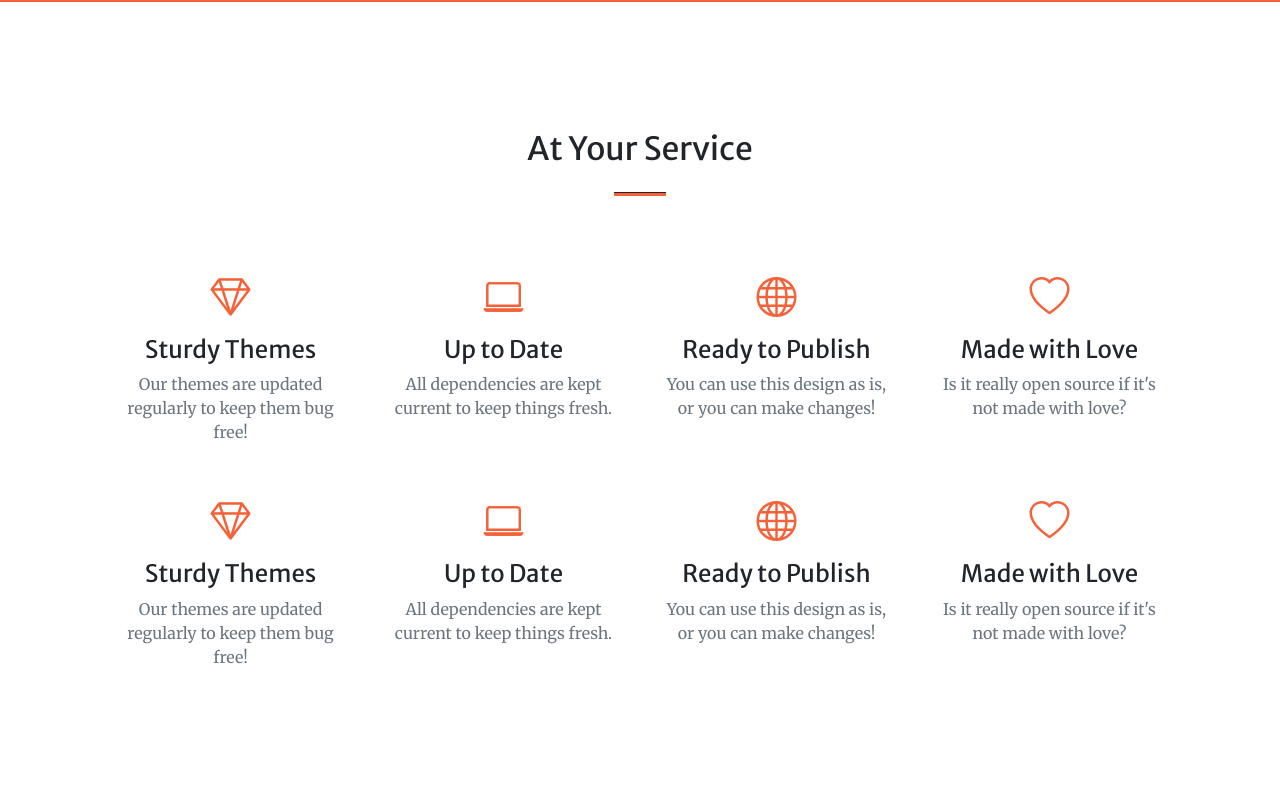
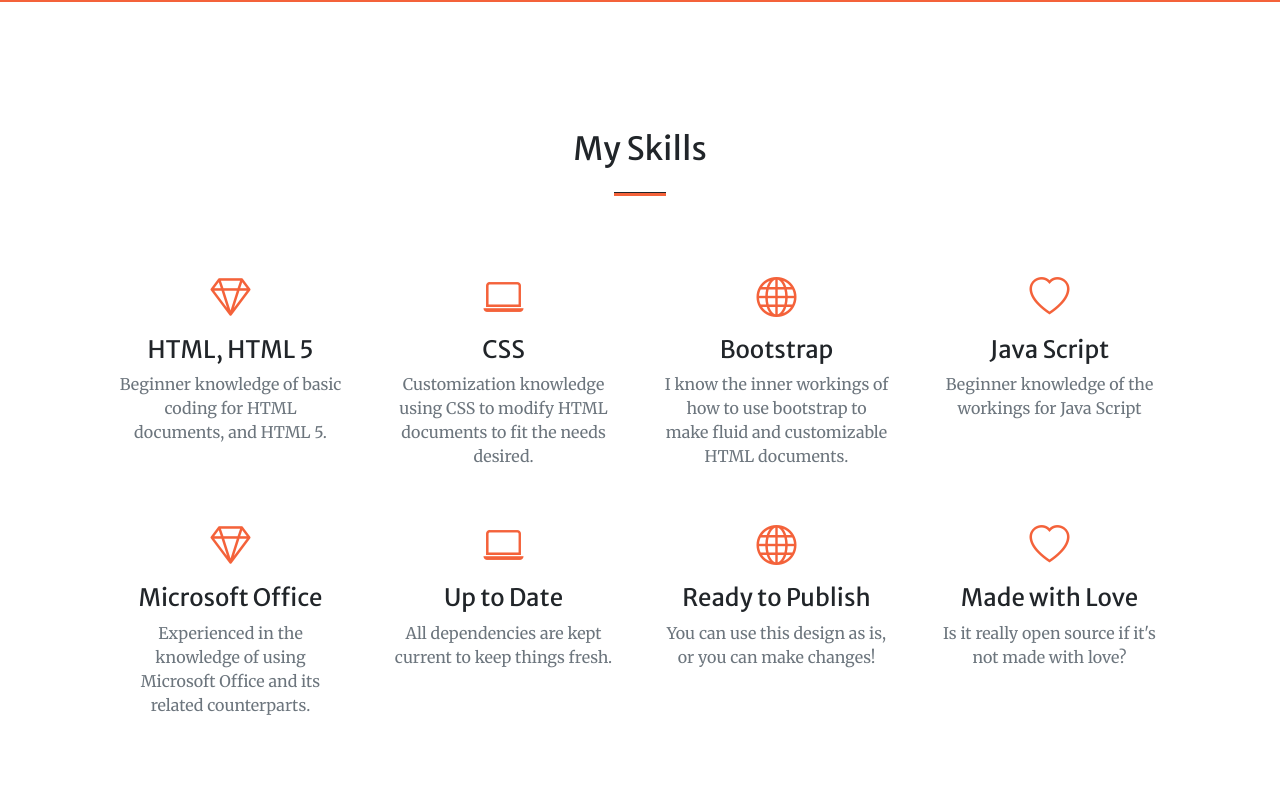
Before and after one commit to JSpivack2198/Portfolio, a plain HTML site: page index.html in a window 1280 px wide. Shown: the part 1300-2094 px from the top of the page. Drawn offline with nearby package versions, Linux system fonts and the light colour scheme; some packages are replaced by stand-ins of ours; a script that the page names is missing.

Commit message:
homework push

```diff
--- a/index.html
+++ b/index.html
@@ -17,6 +17,7 @@
         <link href="https://cdnjs.cloudflare.com/ajax/libs/SimpleLightbox/2.1.0/simpleLightbox.min.css" rel="stylesheet" />
         <!-- Core theme CSS (includes Bootstrap)-->
         <link href="css/styles.css" rel="stylesheet" />
+        <link rel="stylesheet" href="https://cdnjs.cloudflare.com/ajax/libs/font-awesome/6.4.0/css/all.min.css" integrity="sha512-iecdLmaskl7CVkqkXNQ/ZH/XLlvWZOJyj7Yy7tcenmpD1ypASozpmT/E0iPtmFIB46ZmdtAc9eNBvH0H/ZpiBw==" crossorigin="anonymous" referrerpolicy="no-referrer" />
     </head>
     <body id="page-top">
         <!-- Navigation-->
@@ -65,42 +66,42 @@
         <!-- Skills-->
         <section class="page-section" id="skills">
             <div class="container px-4 px-lg-5">
-                <h2 class="text-center mt-0">At Your Service</h2>
+                <h2 class="text-center mt-0">My Skills</h2>
                 <hr class="divider" />
                 <div class="row gx-4 gx-lg-5">
                     <div class="col-lg-3 col-md-6 text-center">
                         <div class="mt-5">
                             <div class="mb-2"><i class="bi-gem fs-1 text-primary"></i></div>
-                            <h3 class="h4 mb-2">Sturdy Themes</h3>
-                            <p class="text-muted mb-0">Our themes are updated regularly to keep them bug free!</p>
+                            <h3 class="h4 mb-2">HTML, HTML 5</h3>
+                            <p class="text-muted mb-0">Beginner knowledge of basic coding for HTML documents, and HTML 5.</p>
                         </div>
                     </div>
                     <div class="col-lg-3 col-md-6 text-center">
                         <div class="mt-5">
                             <div class="mb-2"><i class="bi-laptop fs-1 text-primary"></i></div>
-                            <h3 class="h4 mb-2">Up to Date</h3>
-                            <p class="text-muted mb-0">All dependencies are kept current to keep things fresh.</p>
+                            <h3 class="h4 mb-2">CSS</h3>
+                            <p class="text-muted mb-0">Customization knowledge using CSS to modify HTML documents to fit the needs desired.</p>
                         </div>
                     </div>
                     <div class="col-lg-3 col-md-6 text-center">
                         <div class="mt-5">
                             <div class="mb-2"><i class="bi-globe fs-1 text-primary"></i></div>
-                            <h3 class="h4 mb-2">Ready to Publish</h3>
-                            <p class="text-muted mb-0">You can use this design as is, or you can make changes!</p>
+                            <h3 class="h4 mb-2">Bootstrap</h3>
+                            <p class="text-muted mb-0">I know the inner workings of how to use bootstrap to make fluid and customizable HTML documents.</p>
                         </div>
                     </div>
                     <div class="col-lg-3 col-md-6 text-center">
                         <div class="mt-5">
                             <div class="mb-2"><i class="bi-heart fs-1 text-primary"></i></div>
-                            <h3 class="h4 mb-2">Made with Love</h3>
-                            <p class="text-muted mb-0">Is it really open source if it's not made with love?</p>
+                            <h3 class="h4 mb-2">Java Script</h3>
+                            <p class="text-muted mb-0">Beginner knowledge of the workings for Java Script</p>
                         </div>
                     </div>
                     <div class="col-lg-3 col-md-6 text-center">
                         <div class="mt-5">
                             <div class="mb-2"><i class="bi-gem fs-1 text-primary"></i></div>
-                            <h3 class="h4 mb-2">Sturdy Themes</h3>
-                            <p class="text-muted mb-0">Our themes are updated regularly to keep them bug free!</p>
+                            <h3 class="h4 mb-2">Microsoft Office</h3>
+                            <p class="text-muted mb-0">Experienced in the knowledge of using Microsoft Office and its related counterparts.</p>
                         </div>
                     </div>
                     <div class="col-lg-3 col-md-6 text-center">
@@ -146,8 +147,8 @@
                         <a class="portfolio-box" href="assets/img/portfolio/fullsize/2.jpg" title="Project Name">
                             <img class="img-fluid" src="assets/img/portfolio/thumbnails/2.jpg" alt="..." />
                             <div class="portfolio-box-caption">
-                                <div class="project-category text-white-50">Category</div>
-                                <div class="project-name">Project Name</div>
+                                <div class="project-category text-white-50">Project</div>
+                                <div class="project-name">Product Landing Page</div>
                             </div>
                         </a>
                     </div>
@@ -155,8 +156,8 @@
                         <a class="portfolio-box" href="assets/img/portfolio/fullsize/3.jpg" title="Project Name">
                             <img class="img-fluid" src="assets/img/portfolio/thumbnails/3.jpg" alt="..." />
                             <div class="portfolio-box-caption">
-                                <div class="project-category text-white-50">Category</div>
-                                <div class="project-name">Project Name</div>
+                                <div class="project-category text-white-50">Project</div>
+                                <div class="project-name">Fill in Later</div>
                             </div>
                         </a>
                     </div>
@@ -274,7 +275,7 @@
         </section>
         <!-- Footer-->
         <footer class="bg-light py-5">
-            <div class="container px-4 px-lg-5"><div class="small text-center text-muted">Copyright &copy; 2023 - Company Name</div></div>
+            <div class="container px-4 px-lg-5"><div class="small text-center text-muted">Copyright &copy; 2023 - Justin Spivack</div></div>
         </footer>
         <!-- Bootstrap core JS-->
         <script src="https://cdn.jsdelivr.net/npm/bootstrap@5.2.3/dist/js/bootstrap.bundle.min.js"></script>
```
